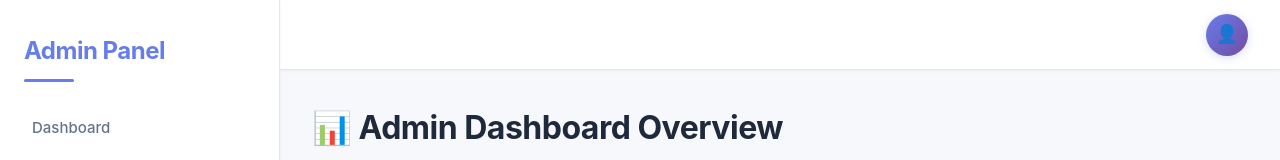
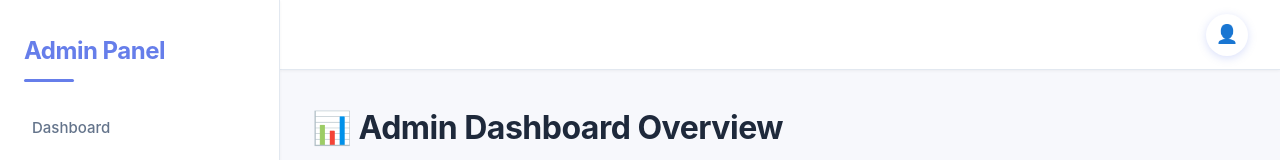
Before and after one commit to Kabileshvijay/Enterprise-Knowledge-Graph-Search-Platform, a React (Vite) app in the folder frontend/: page /admin/dashboard in a window 1280 px wide. Shown: the top 160 px of the page. Built offline with nearby package versions, Linux system fonts and the light colour scheme; no server answers.

Commit message:
updated admin navbar css

```diff
--- a/frontend/src/styles/admin/navbar.css
+++ b/frontend/src/styles/admin/navbar.css
@@ -32,7 +32,7 @@
   width: 42px;
   height: 42px;
   border-radius: 50%;
-  background: linear-gradient(135deg, #667eea 0%, #764ba2 100%);
+  background: white;
   display: flex;
   align-items: center;
   justify-content: center;
```
